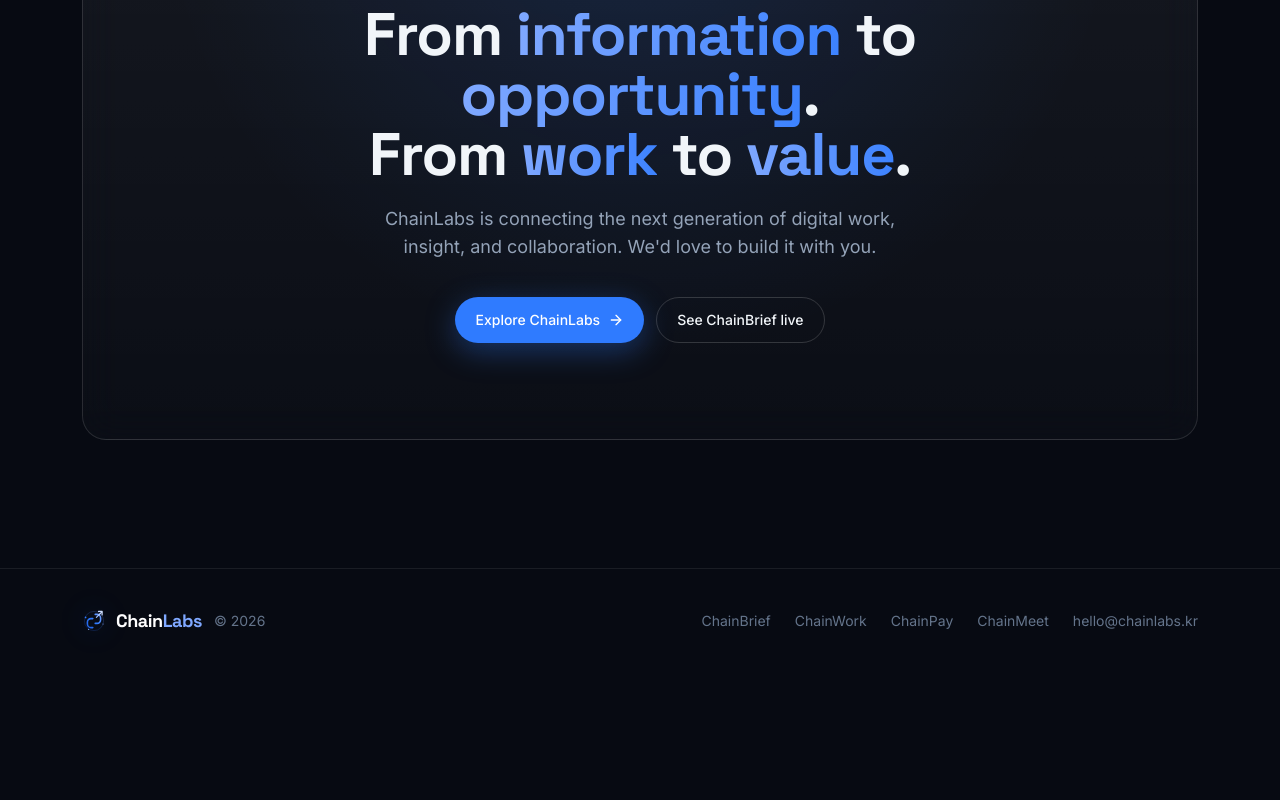
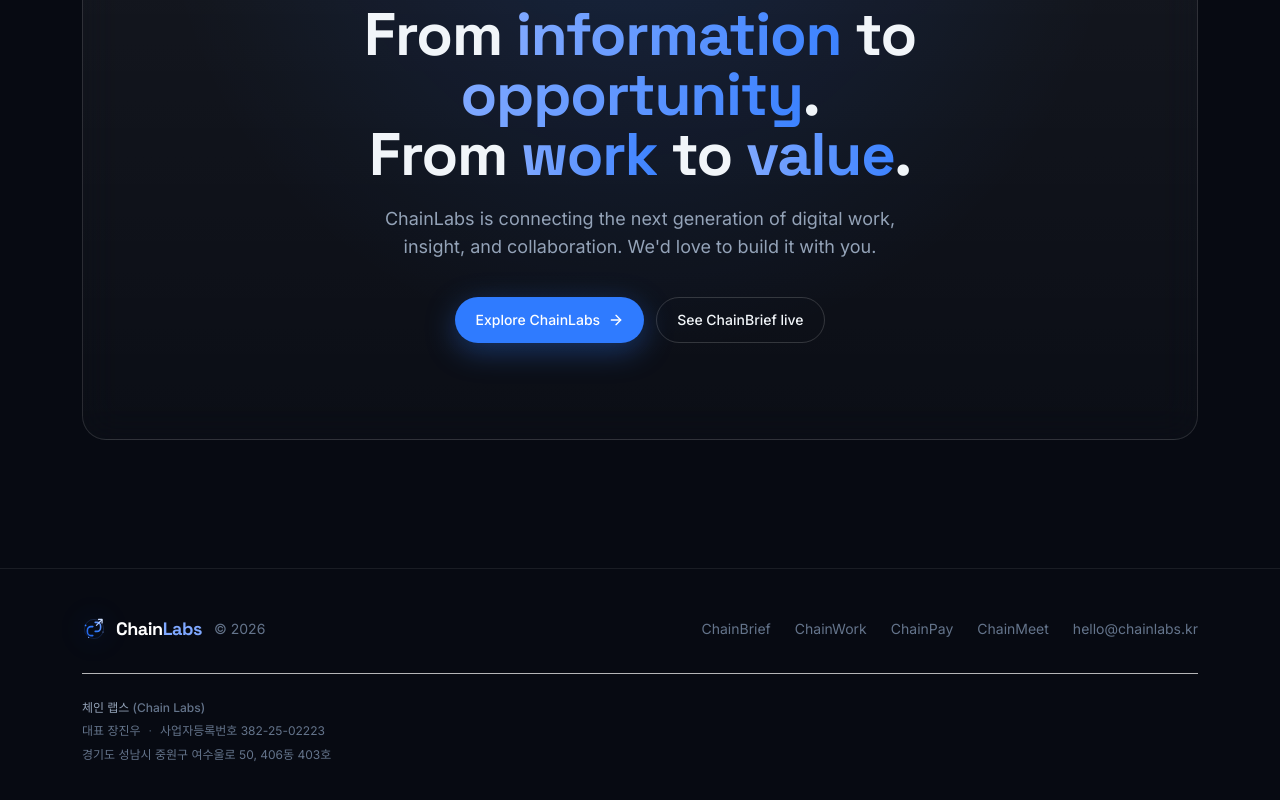
Before and after one commit to Jinanalyst/chainlabsofficial, a React (Vite) app: page / in a window 1280 px wide. Shown: the part 6693-7493 px from the top of the page. Before the commit the page ends 7366 px from the top, so only its background shows below. Built offline with nearby package versions, Linux system fonts and the light colour scheme.

Commit message:
Add Korean business registration info to footer

```diff
--- a/src/components/Footer.jsx
+++ b/src/components/Footer.jsx
@@ -3,24 +3,61 @@
 export default function Footer() {
   const year = new Date().getFullYear();
   return (
-    <footer className="relative z-10 border-t border-line py-10">
-      <div className="container-x flex flex-col items-start justify-between gap-6 text-sm text-slate-500 sm:flex-row sm:items-center">
+    <footer className="relative z-10 border-t border-line py-12">
+      <div className="container-x">
+        <div className="flex flex-col items-start justify-between gap-6 text-sm text-slate-500 sm:flex-row sm:items-center">
           <div className="flex items-center gap-3">
             <Logo size={24} />
             <span>© {year}</span>
           </div>
           <nav className="flex flex-wrap gap-x-6 gap-y-2">
-          <a href="https://chainbrief.kr" target="_blank" rel="noopener noreferrer" className="hover:text-white">
+            <a
+              href="https://chainbrief.kr"
+              target="_blank"
+              rel="noopener noreferrer"
+              className="hover:text-white"
+            >
               ChainBrief
             </a>
-          <a href="#products" className="hover:text-white">ChainWork</a>
-          <a href="#products" className="hover:text-white">ChainPay</a>
-          <a href="#products" className="hover:text-white">ChainMeet</a>
+            <a
+              href="https://chainwork.chainbrief.kr"
+              target="_blank"
+              rel="noopener noreferrer"
+              className="hover:text-white"
+            >
+              ChainWork
+            </a>
+            <a
+              href="https://chainwork.chainbrief.kr/#/pay"
+              target="_blank"
+              rel="noopener noreferrer"
+              className="hover:text-white"
+            >
+              ChainPay
+            </a>
+            <a href="#products" className="hover:text-white">
+              ChainMeet
+            </a>
             <a href="mailto:hello@chainlabs.kr" className="hover:text-white">
               hello@chainlabs.kr
             </a>
           </nav>
         </div>
+
+        <div className="mt-8 border-t border-line/70 pt-6 text-xs leading-relaxed text-slate-500">
+          <p className="font-medium text-slate-400">
+            체인 랩스 <span className="text-slate-500">(Chain Labs)</span>
+          </p>
+          <p className="mt-1">
+            <span>대표 장진우</span>
+            <span className="mx-2 text-slate-600">·</span>
+            <span>사업자등록번호 382-25-02223</span>
+          </p>
+          <p className="mt-1">
+            경기도 성남시 중원구 여수울로 50, 406동 403호
+          </p>
+        </div>
+      </div>
     </footer>
   );
 }
```
Lines whose indentation alone changed are shown as unchanged.
